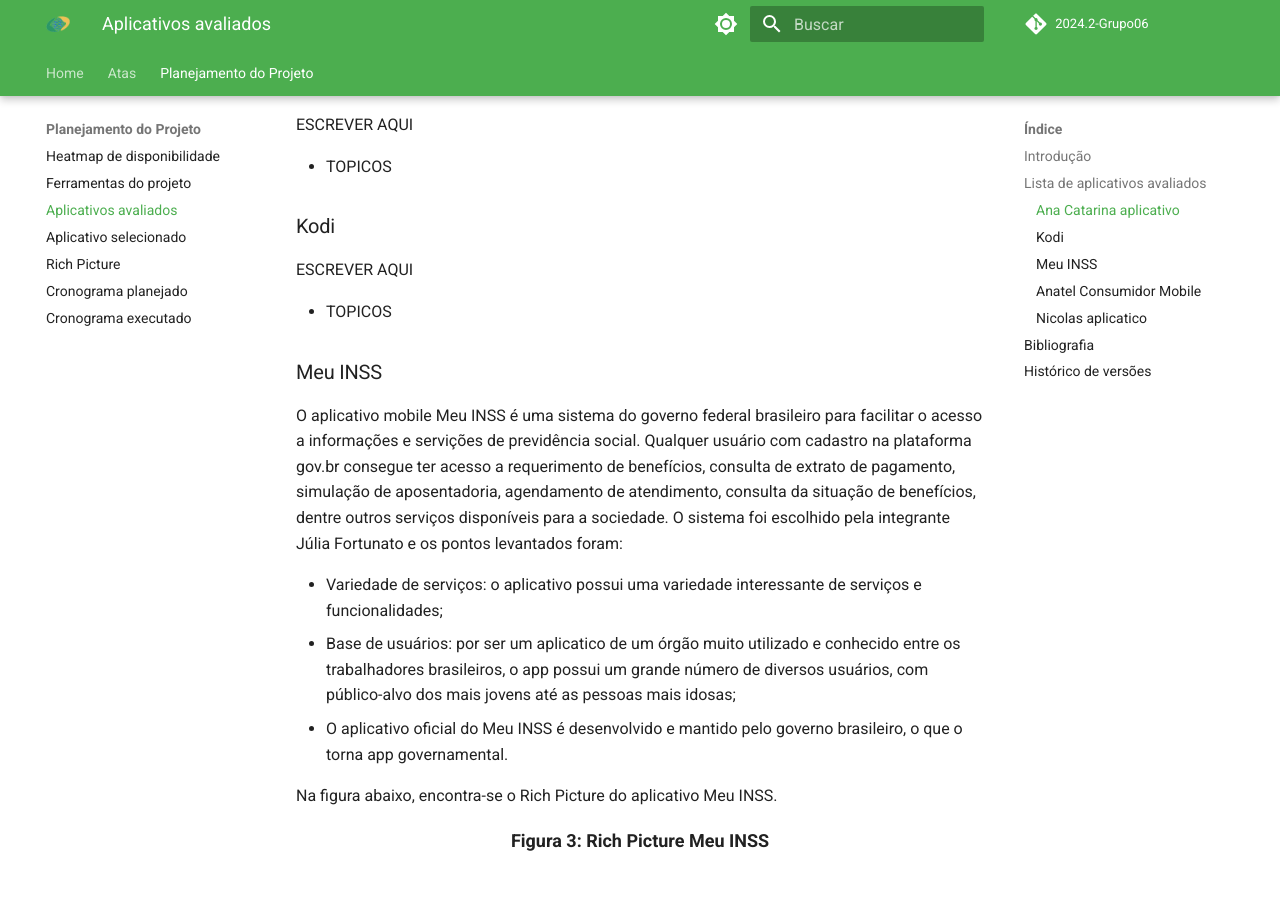
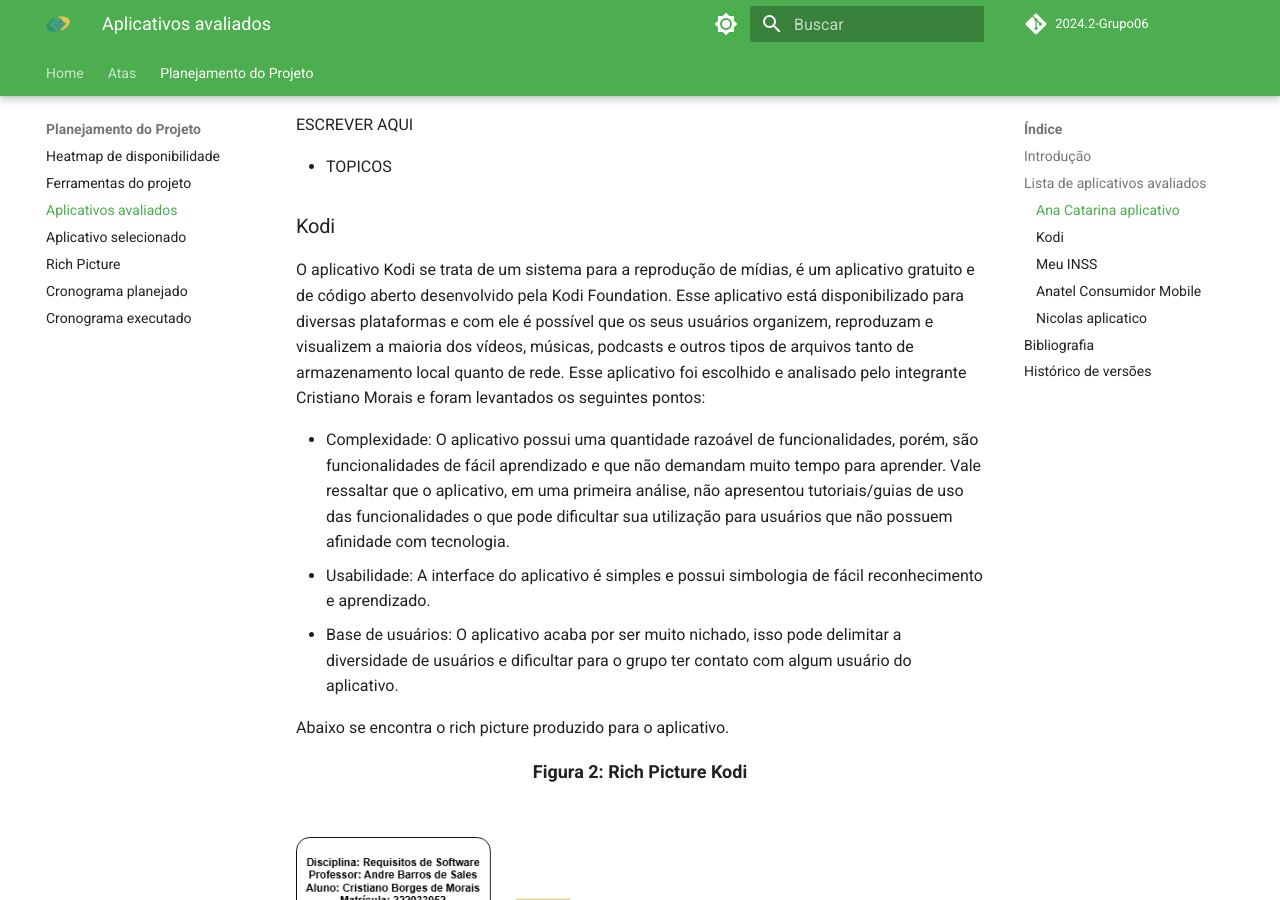
Before and after one commit to Requisitos-de-Software/2024.2-MeuINSS, an MkDocs documentation site: the page built from docs/planejamento_do_projeto/lista-apps-avaliados.md, in a window 1280 px wide and 900 px high, scrolled down 820 px. Built offline with MkDocs 1.6.1 and Material for MkDocs 9.7.7, drawn with Linux system fonts in a browser that asks for light colours; comment, search, counter and statistics services are not loaded; some of the changed text lies outside the part shown.

Commit message:
Feat: Adicionando documentação do aplicativo Kodi (Apps avaliados e Rich Picture).

```diff
--- a/docs/planejamento_do_projeto/lista-apps-avaliados.md
+++ b/docs/planejamento_do_projeto/lista-apps-avaliados.md
@@ -53,9 +53,26 @@
 
 ### Kodi
 
-ESCREVER AQUI
+O aplicativo Kodi se trata de um sistema para a reprodução de mídias, é um aplicativo gratuito e de código aberto desenvolvido pela Kodi Foundation. Esse aplicativo está disponibilizado para diversas plataformas e com ele é possível que os seus usuários organizem, reproduzam e visualizem a maioria dos vídeos, músicas, podcasts e outros tipos de arquivos tanto de armazenamento local quanto de rede. Esse aplicativo foi escolhido e analisado pelo integrante Cristiano Morais e foram levantados os seguintes pontos:
 
-- TOPICOS
+- Complexidade: O aplicativo possui uma quantidade razoável de funcionalidades, porém, são funcionalidades de fácil aprendizado e que não demandam muito tempo para aprender. Vale ressaltar que o aplicativo, em uma primeira análise, não apresentou tutoriais/guias de uso das funcionalidades o que pode dificultar sua utilização para usuários que não possuem afinidade com tecnologia.
+- Usabilidade: A interface do aplicativo é simples e possui simbologia de fácil reconhecimento e aprendizado.
+- Base de usuários: O aplicativo acaba por ser muito nichado, isso pode delimitar a diversidade de usuários e dificultar para o grupo ter contato com algum usuário do aplicativo.
+
+Abaixo se encontra o rich picture produzido para o aplicativo.
+
+<div align="center">
+  <font size="4"><p style="text-align: center; margin-bottom: 50px;"><b>Figura 2: Rich Picture Kodi</b></p></font>
+</div>
+
+<div align="center">
+<img src="/imagens/RichPictureKodi.png" alt="Rich Picture Kodi" style=" max-width: 100%; height: auto; margin-bottom: 20px;">
+</div>
+<div align="center">
+<p style="text-align: center; margin-bottom: 50px;">
+  <b>Fonte: <a href="https://github.com/CristianoMoraiss">Cristiano Morais</a> , 2024</b>
+</p>
+</div>
 
 ### Meu INSS
 
```
Also changed, not shown: docs/imagens/RichPictureKodi.png (added).
